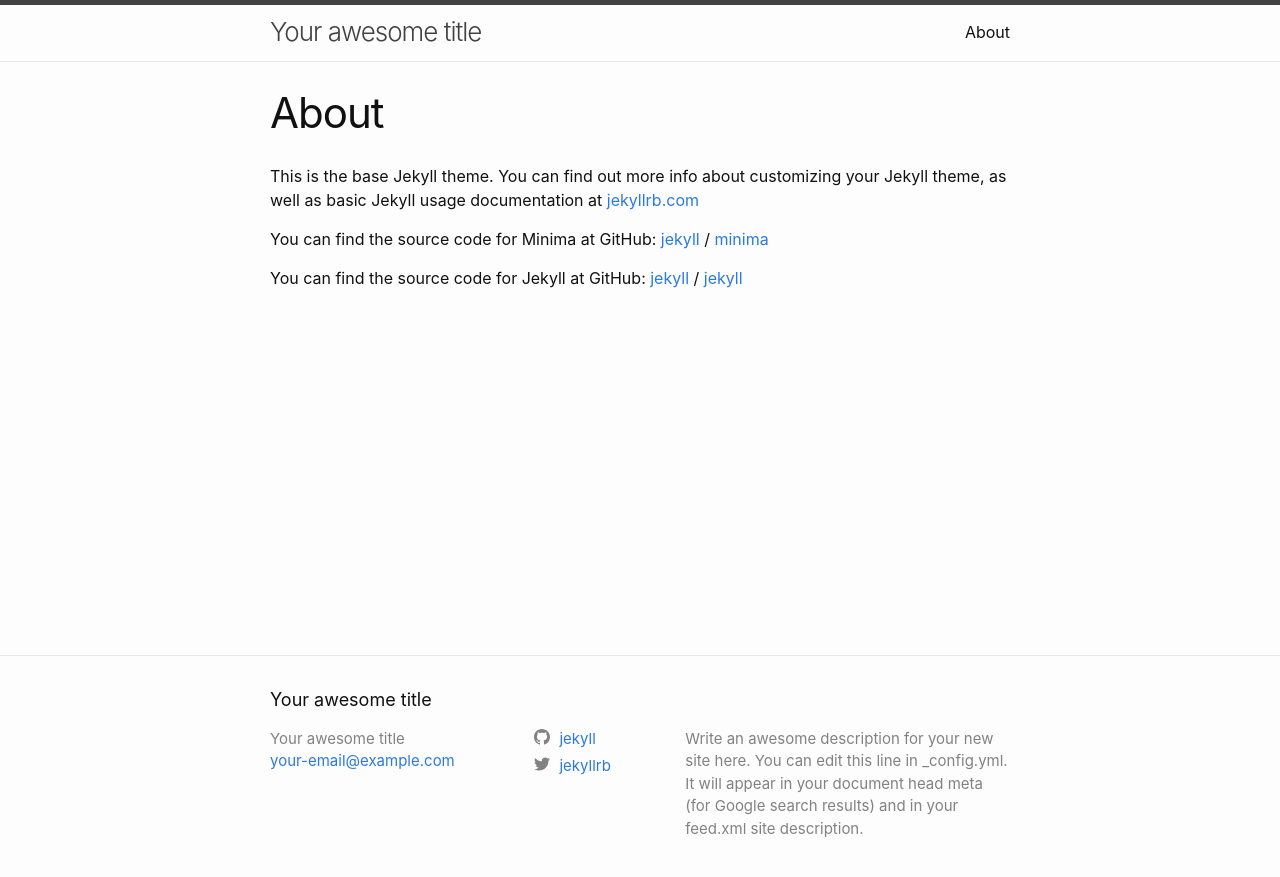
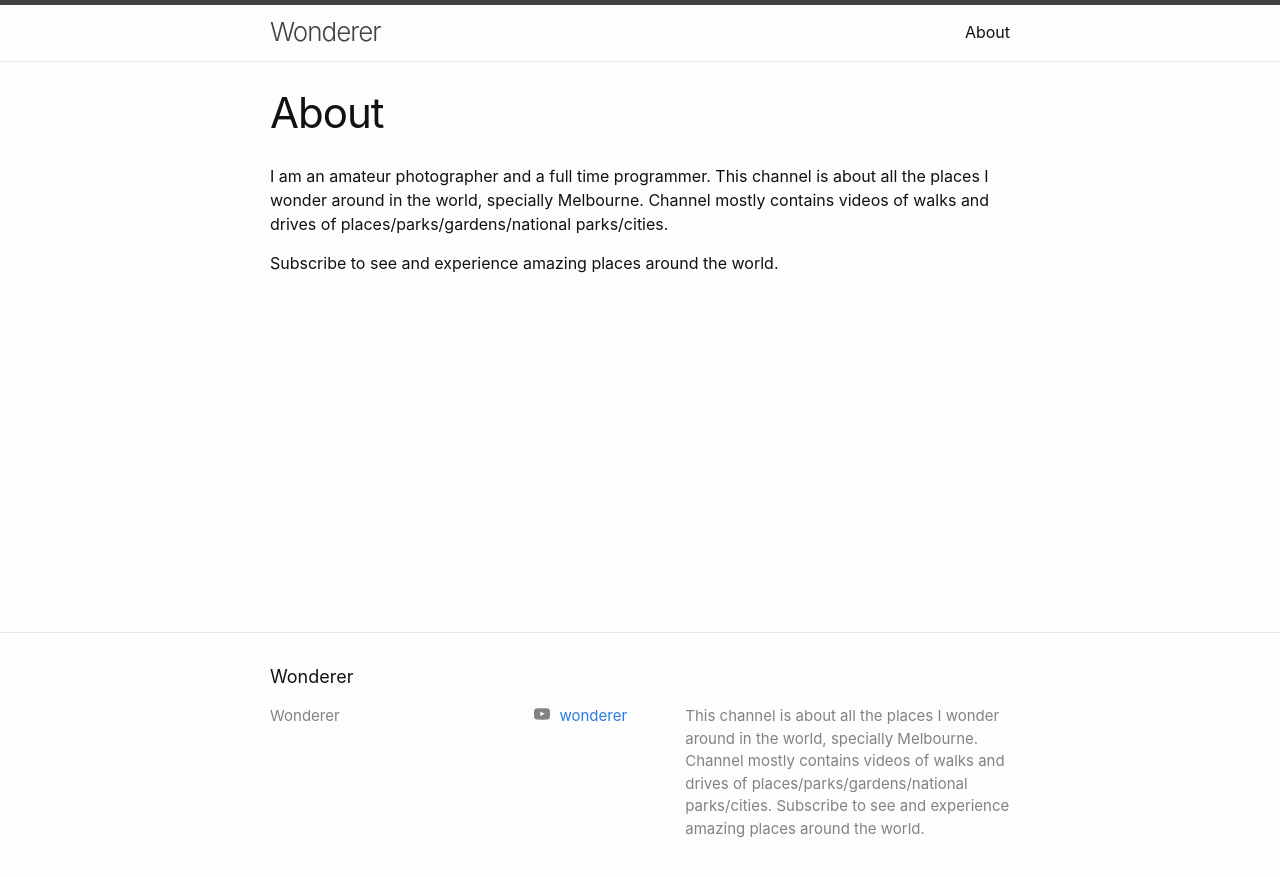
Before and after one commit to imwanderer/imwanderer.github.io, a Jekyll site: the page built from about.markdown, in a window 1280 px wide. Shown: the top 877 px of the page. Built offline with Jekyll 4.4.1, drawn with Linux system fonts in a browser that asks for light colours.

Commit message:
site changes, added new post

```diff
--- a/_config.yml
+++ b/_config.yml
@@ -18,16 +18,13 @@
 # You can create any custom variable you would like, and they will be accessible
 # in the templates via {{ site.myvariable }}.
 
-title: Your awesome title
-email: your-email@example.com
-description: >- # this means to ignore newlines until "baseurl:"
-  Write an awesome description for your new site here. You can edit this
-  line in _config.yml. It will appear in your document head meta (for
-  Google search results) and in your feed.xml site description.
+title: Wonderer
+email:
+description: This channel is about all the places I wonder around in the world, specially Melbourne. Channel mostly contains videos of walks and drives of places/parks/gardens/national parks/cities. Subscribe to see and experience amazing places around the world.
 baseurl: "" # the subpath of your site, e.g. /blog
-url: "" # the base hostname & protocol for your site, e.g. http://example.com
-twitter_username: jekyllrb
-github_username:  jekyll
+url: "http://wonderer.xyz" # the base hostname & protocol for your site, e.g. http://example.com
+youtube_displayname:  wonderer
+youtube_channelid:  UCPpvyDJPt4xe4hDcL6Ct00g
 
 # Build settings
 theme: minima
--- a/_includes/social.html
+++ b/_includes/social.html
@@ -8,7 +8,7 @@
   {%- if site.pinterest_username -%}<li><a href="https://www.pinterest.com/{{ site.pinterest_username| cgi_escape | escape }}"><svg class="svg-icon"><use xlink:href="{{ '/assets/minima-social-icons.svg#pinterest' | relative_url }}"></use></svg> <span class="username">{{ site.pinterest_username| escape }}</span></a></li>{%- endif -%}
   {%- for mst in site.mastodon -%}{%- if mst.username and mst.instance -%}<li><a href="https://{{ mst.instance| cgi_escape | escape}}/@{{mst.username}}"><svg class="svg-icon"><use xlink:href="{{ '/assets/minima-social-icons.svg#mastodon' | relative_url }}"></use></svg> <span class="username">{{ mst.username|escape }}</span></a></li>{%- endif -%}{%- endfor -%}
   {%- if site.twitter_username -%}<li><a href="https://www.twitter.com/{{ site.twitter_username| cgi_escape | escape }}"><svg class="svg-icon"><use xlink:href="{{ '/assets/minima-social-icons.svg#twitter' | relative_url }}"></use></svg> <span class="username">{{ site.twitter_username| escape }}</span></a></li>{%- endif -%}
-  {%- if site.youtube_username -%}<li><a href="https://youtube.com/{{ site.youtube_username| cgi_escape | escape }}"><svg class="svg-icon"><use xlink:href="{{ '/assets/minima-social-icons.svg#youtube' | relative_url }}"></use></svg> <span class="username">{{ site.youtube_username| escape }}</span></a></li>{%- endif -%}
+  {%- if site.youtube_channelid -%}<li><a href="https://youtube.com/channel/{{ site.youtube_channelid| cgi_escape | escape }}"><svg class="svg-icon"><use xlink:href="{{ '/assets/minima-social-icons.svg#youtube' | relative_url }}"></use></svg> <span class="username">{{ site.youtube_displayname| escape }}</span></a></li>{%- endif -%}
   {%- if site.googleplus_username -%}<li><a href="https://plus.google.com/{{ site.googleplus_username| escape }}"><svg class="svg-icon"><use xlink:href="{{ '/assets/minima-social-icons.svg#googleplus' | relative_url }}"></use></svg> <span class="username">{{ site.googleplus_username| escape }}</span></a></li>{%- endif -%}
   {%- if site.rss -%}<li><a href="{{ 'feed.xml' | relative_url }}"><svg class="svg-icon"><use xlink:href="{{ '/assets/minima-social-icons.svg#rss' | relative_url }}"></use></svg> <span>{{ site.rss | escape }}</span></a></li>{%- endif -%}
 </ul>
--- a/about.markdown
+++ b/about.markdown
@@ -4,15 +4,6 @@ title: About
 permalink: /about/
 ---
 
-This is the base Jekyll theme. You can find out more info about customizing your Jekyll theme, as well as basic Jekyll usage documentation at [jekyllrb.com](https://jekyllrb.com/)
+I am an amateur photographer and a full time programmer. This channel is about all the places I wonder around in the world, specially Melbourne.  Channel mostly contains videos of walks and drives of places/parks/gardens/national parks/cities.
 
-You can find the source code for Minima at GitHub:
-[jekyll][jekyll-organization] /
-[minima](https://github.com/jekyll/minima)
-
-You can find the source code for Jekyll at GitHub:
-[jekyll][jekyll-organization] /
-[jekyll](https://github.com/jekyll/jekyll)
-
-
-[jekyll-organization]: https://github.com/jekyll
+Subscribe to see and experience amazing places around the world.
```
Also changed, not shown: _posts/2020-01-20-walking-in-the-dandenong-ranges-botanic-garden.markdown (+4 -5 lines), _posts/2020-01-21-walking-from-southern-cross-station-to-crown-casino.markdown (added, +22 -0 lines), _posts/2020-02-05-welcome-to-jekyll.markdown (deleted, +0 -29 lines).
